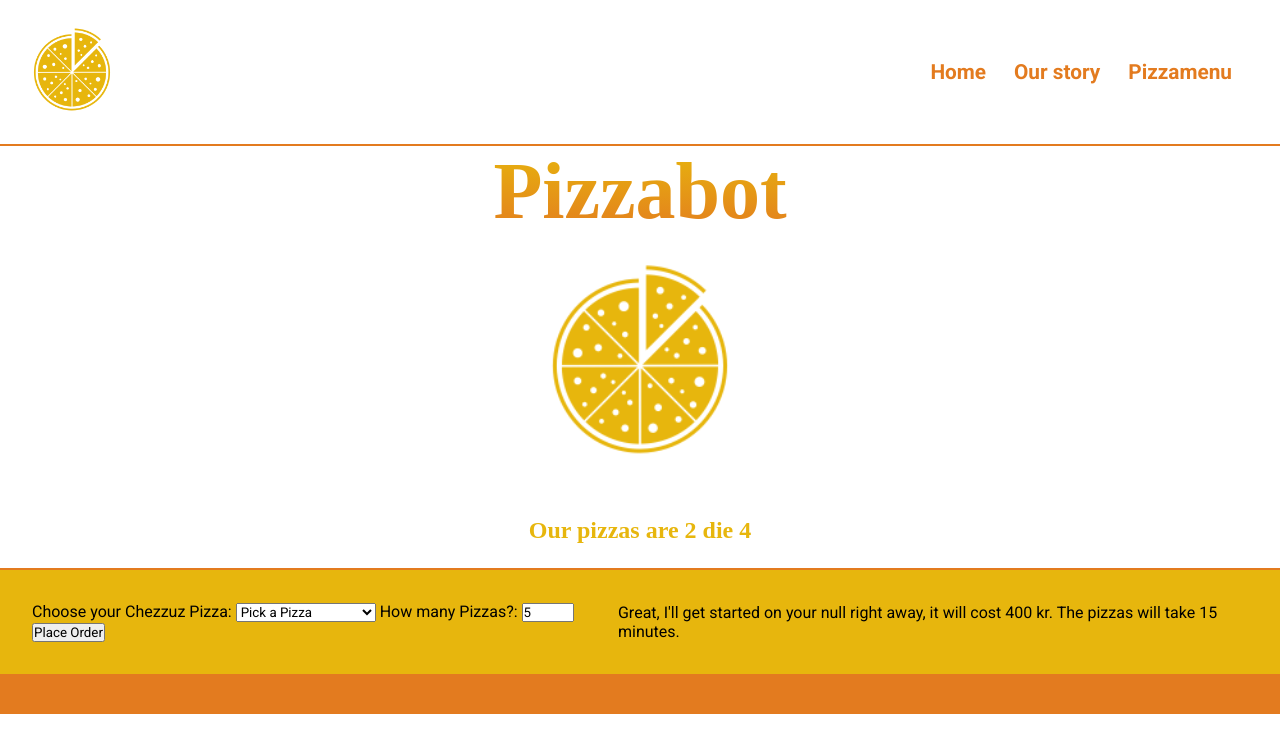
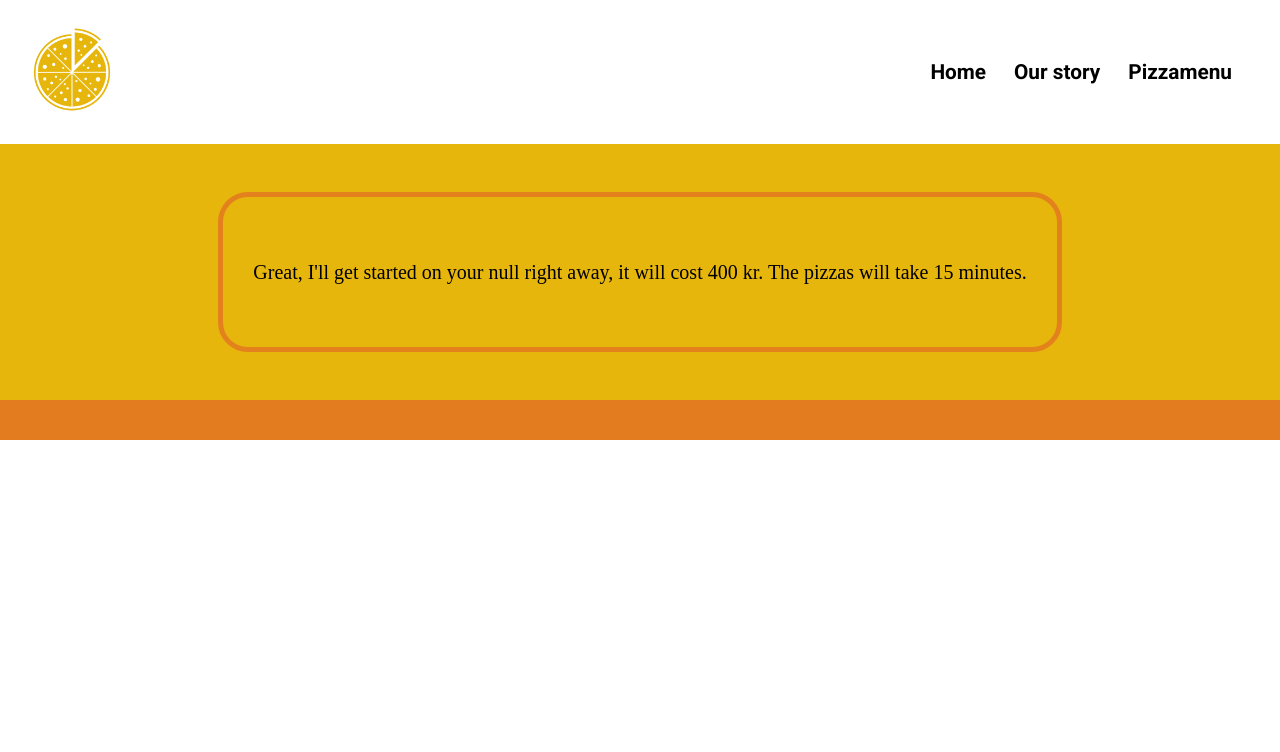
Before and after one commit to johannabra/cheezzuz_pizzbot, a plain HTML site: page code/index2.html in a window 1280 px wide. Both pictures are taken after typing "5" into the empty fields and a click on the button "Place Order". Drawn offline with Linux system fonts and the light colour scheme; a web font is replaced by a local one.

Commit message:
a little style

```diff
--- a/code/index2.html
+++ b/code/index2.html
@@ -15,7 +15,7 @@
         <a href="#">Pizzamenu</a>
       </nav>
     </header>
-    <main>
+    <main class="mainContainer">
       <section class="hero">
         <h1>Pizzabot</h1>
         <img
@@ -26,6 +26,7 @@
       </section>
 
       <section class="pizzamenu">
+        <div class="pizzForm">
           <form
             id="pizzaForm"
             action="https://httpbin.org/anything"
@@ -34,7 +35,9 @@
             <select name="selectedPizza" id="pizzaMenuSelect" required>
               <option value="" selected disabled>Pick a Pizza</option>
               <option id="hawaiian" value="hawaiian">Cheezuz Hawaiian</option>
-            <option id="pepperoni" value="pepperoni">Cheezuz Pepperoni</option>
+              <option id="pepperoni" value="pepperoni">
+                Cheezuz Pepperoni
+              </option>
               <option id="vegetarian" value="vegetarian">
                 Cheezuz Vegetarian
               </option>
@@ -49,7 +52,9 @@
               max="999" />
             <button id="btn" type="submit">Place Order</button>
           </form>
-        <div id="orderconfirm"></div>
+
+          <div id="orderconfirm" class="thankYou"></div>
+        </div>
       </section>
     </main>
     <footer></footer>
--- a/code/script2.js
+++ b/code/script2.js
@@ -2,6 +2,8 @@ const hawaiian = document.getElementById("hawaiian");
 const pepperoni = document.querySelector("#pepperoni");
 const vegetarian = document.querySelector("#vegatarian");
 const form = document.querySelector("#pizzaForm");
+const heroEl = document.querySelector(".hero");
+
 /* const orderQuantity = document.querySelector("#quantityInput"); */
 const subBtn = document.querySelector("#btn");
 const orderConfirm = document.querySelector("#orderconfirm");
@@ -14,7 +16,7 @@ const calculater = (ordername, orderQuantity) => {
     pizzaTime = 10;
   } else if (orderQuantity <= 5) pizzaTime = 15;
   else pizzaTime = 20;
-  const orderTotal = `Great, I'll get started on your ${ordername} right away, it will cost ${price} kr. The pizzas will take ${pizzaTime} minutes.`;
+  const orderTotal = `Great, I'll get started on your ${ordername} right away,\n it will cost ${price} kr.\n The pizzas will take ${pizzaTime} minutes.`;
   return orderTotal;
 };
 
@@ -44,5 +46,10 @@ subBtn.addEventListener("click", (e) => {
   const orderQuantity = parseInt(
     document.querySelector("#quantityInput").value
   );
+  orderConfirm.style.display = "flex";
+  form.style.display = "none";
+  heroEl.style.display = "none";
+  orderConfirm.style.height = "10rem";
+
   confirm(orderName, orderQuantity);
 });
--- a/code/style.css
+++ b/code/style.css
@@ -20,6 +20,11 @@ Färgkoder:
   background-size: cover;
   height: 150px;
 }
+/* .mainContainer {
+  display: flex;
+  flex-direction: column;
+  justify-content: center;
+} */
 .peperoni {
   background-image: url(./assetts/carissa-gan-_0JpjeqtSyg-unsplash.jpg);
 }
@@ -47,7 +52,7 @@ nav a {
   text-decoration: none;
   font-weight: 600;
   font-size: 1.3rem;
-  color: #e37b1f;
+  color: black;
   margin-left: 1.5rem;
 }
 nav a:hover {
@@ -110,8 +115,25 @@ footer {
   background-color: #e37b1f;
 }
 
+.thankYou {
+  display: none;
+  margin: 1rem;
+  border: 5px solid #e37b1fe3;
+  font-size: 20px;
+  font-family: "Agbalumo";
+  padding: 30px;
+  border-radius: 30px;
+  text-align: center;
+  justify-content: center;
+  align-items: center;
+}
+
 @media (min-width: 786px) {
   .pizzamenu {
     flex-direction: row;
   }
+  .pizzaForm {
+    display: flex;
+    flex-direction: column;
+  }
 }
```
Lines whose indentation alone changed are shown as unchanged.
